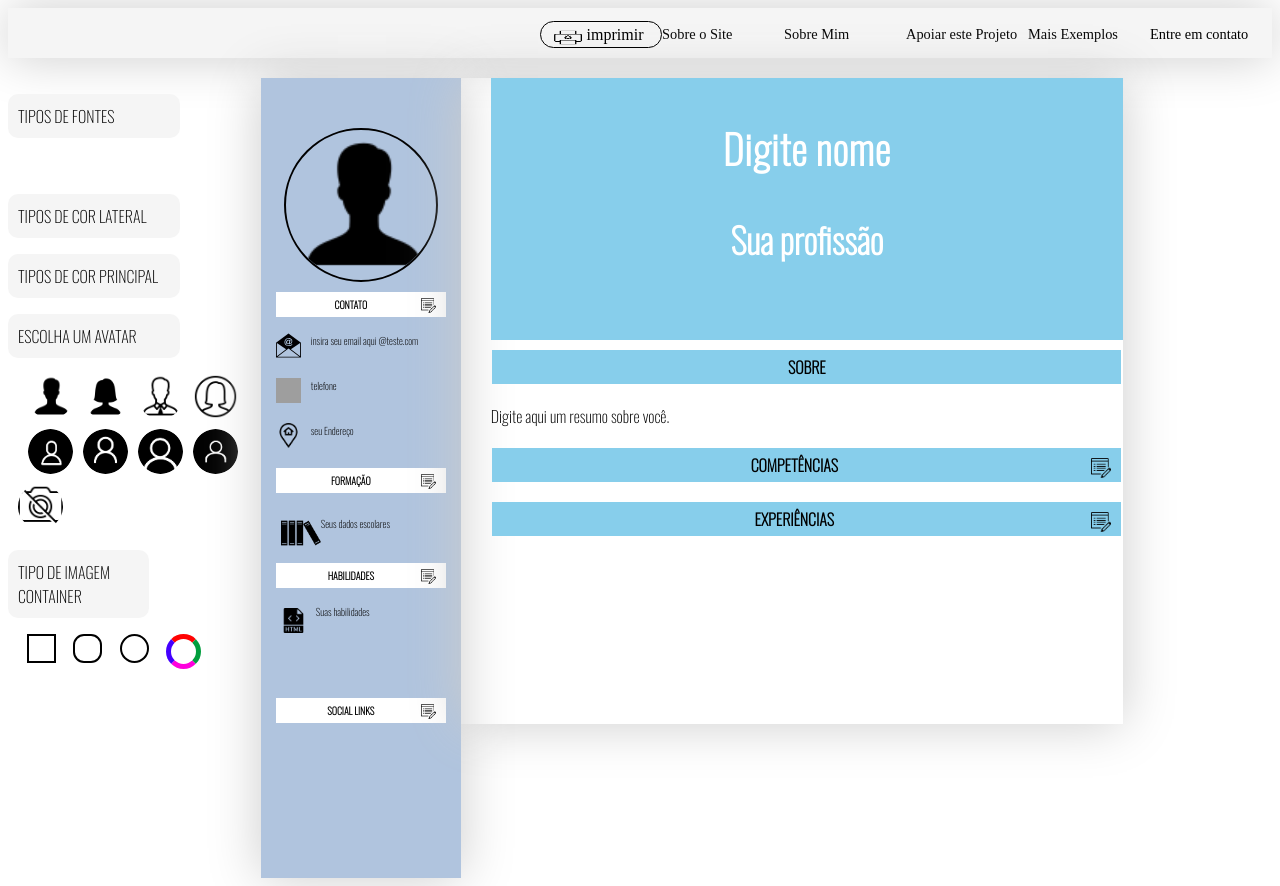
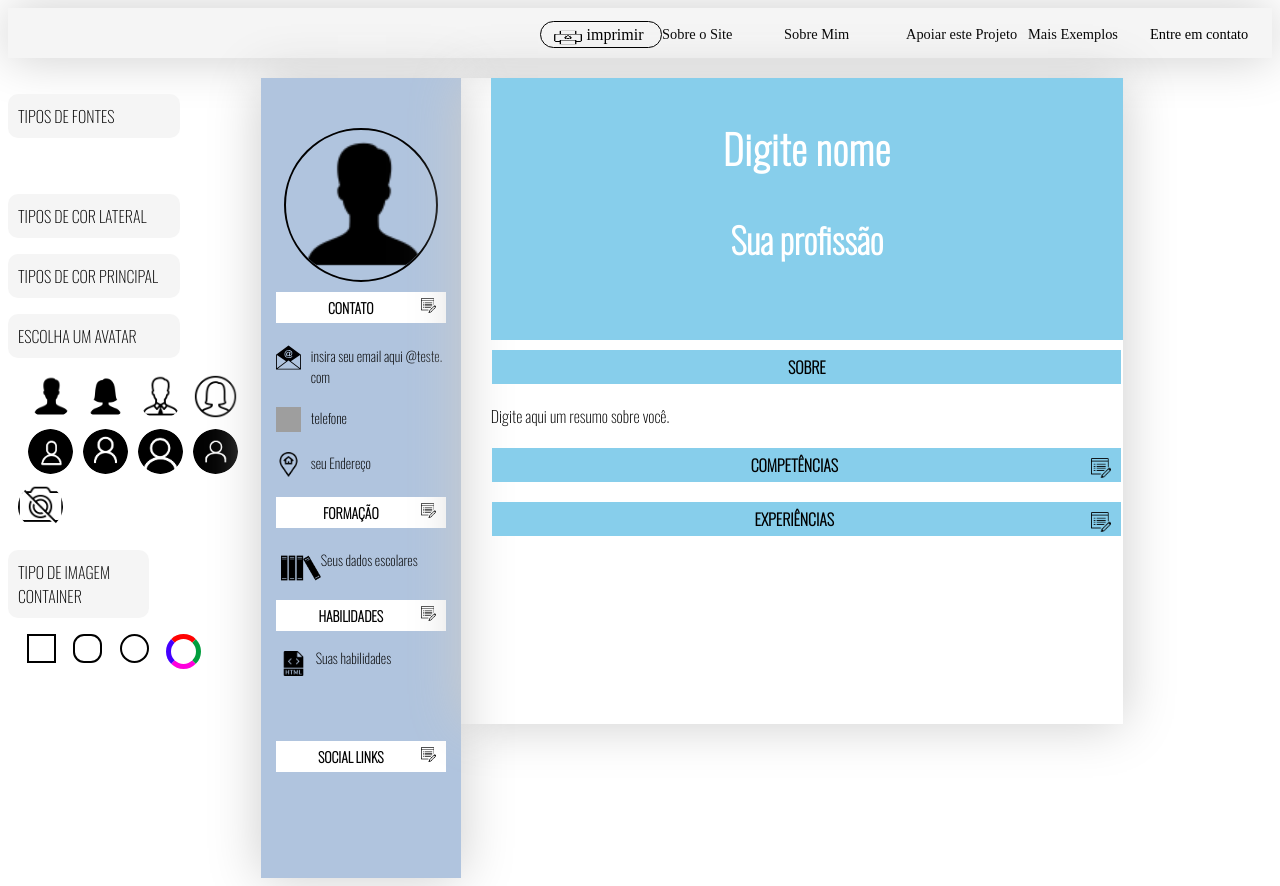
Before and after one commit to SoderJuliano/MeuProjetoPortifolio, a Vue app: page / in a window 1280 px wide. Built offline with nearby package versions, Linux system fonts and the light colour scheme; grey boxes are pictures that could not be loaded; a web font is replaced by a local one.

Commit message:
feat-removendo css repetido em fonts

```diff
--- a/src/components/Colors.vue
+++ b/src/components/Colors.vue
@@ -40,7 +40,6 @@ export default {
     height:30px;
     border: solid gray 2px;
     margin: 1px;
-    font-size: 10px;
 }
 .dot:hover{
     border: 2px solid black;
--- a/src/components/Page.vue
+++ b/src/components/Page.vue
@@ -181,7 +181,6 @@ export default{
         height: 100%;
         width: 100%;
         padding-left: 30px;
-        font-size: 12px;
     }
     .editar-competencais{
         display: none;
--- a/src/components/Side.vue
+++ b/src/components/Side.vue
@@ -305,8 +305,9 @@ export default {
     background-color: gray;
     justify-content: center;
     padding-top: 50px;
-    font-size: 10px;
+    font-size: 14px;
     overflow: hidden;
+    word-break: break-all;
   }
   .pic{
     width: 150px;
@@ -373,7 +374,7 @@ body{
     width: 37%;
     justify-content: center;
     padding-top: 35px;
-    font-size: 10px;
+    font-size: 12px;
     overflow: hidden;
   }
   .pic{
--- a/src/components/editarCompetencias.vue
+++ b/src/components/editarCompetencias.vue
@@ -83,7 +83,6 @@ export default {
 #competencia-input{
     width: 250px;
     height: 30px;
-    font-size: 10px;
     font-weight: bold;
     margin-left: 10px;
     border-radius: 10px;
--- a/src/components/editarFormacao.vue
+++ b/src/components/editarFormacao.vue
@@ -67,7 +67,6 @@ export default {
     margin-right: 5px;
     width: 75%;
     margin-top: 10px;
-    font-size: 11px;
     height: 20px;
 }
 .edit-grade-container{
--- a/src/components/pageColor.vue
+++ b/src/components/pageColor.vue
@@ -39,7 +39,6 @@ export default {
     height: 30px;
     border: solid gray 1px;
     margin: 1px;
-    font-size: 10px;
 }
 .dot:hover{
     border: 2px solid black;
```
